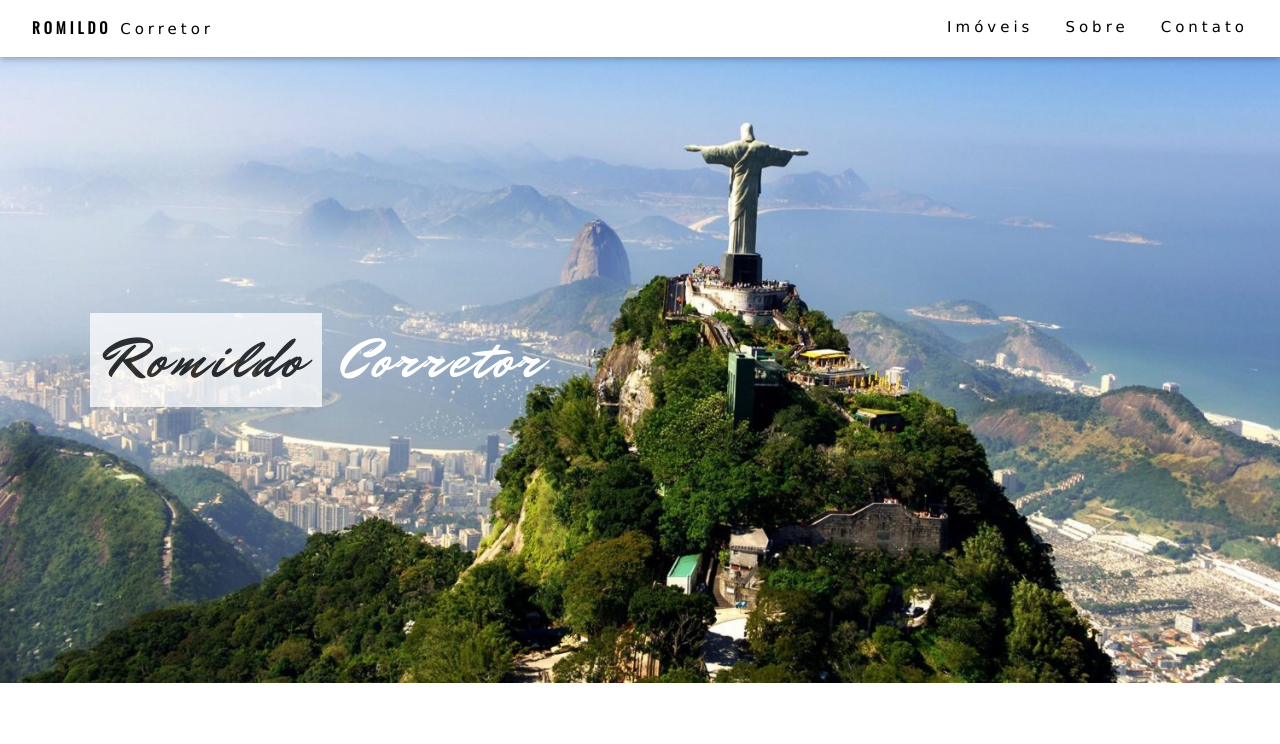
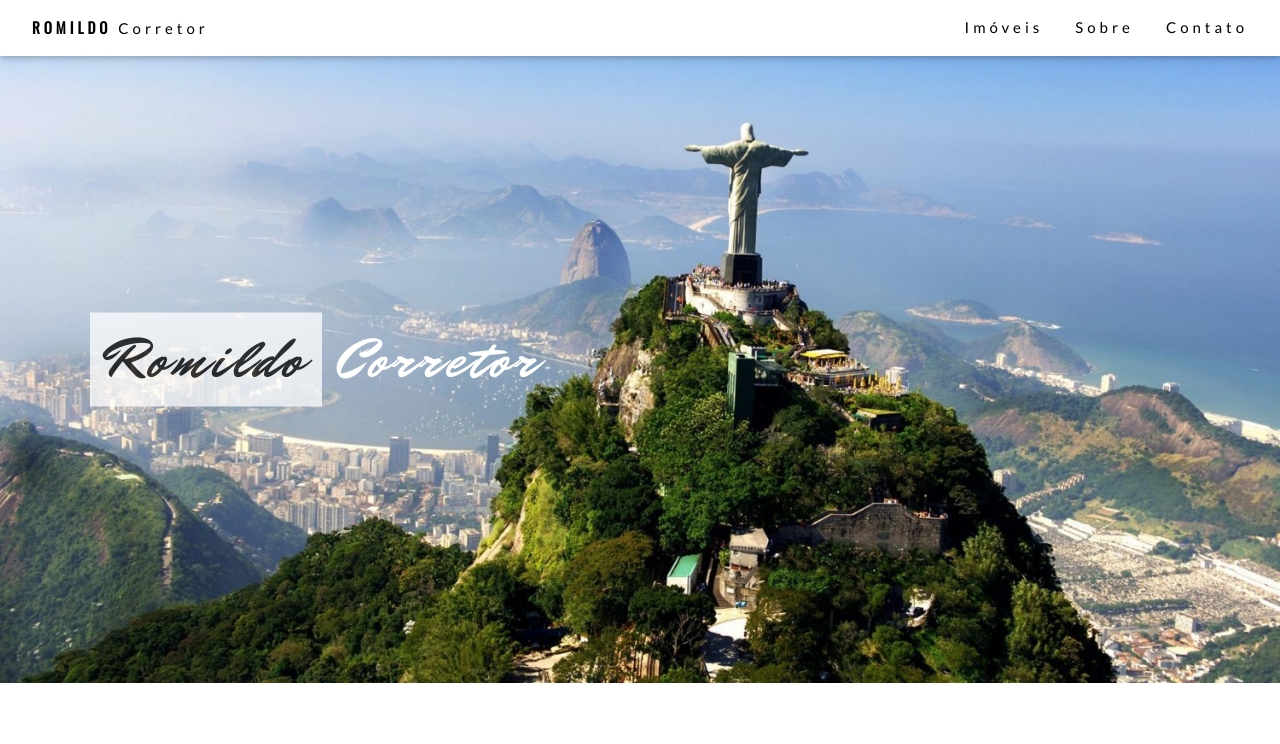
Before and after one commit to rc2dev/romildo-website, a website: page website/index.html in a window 1280 px wide. Shown: the top 744 px of the page. Drawn offline with nearby package versions, Linux system fonts and the light colour scheme.

Commit message:
Change the default font

```diff
--- a/website/css/style.css
+++ b/website/css/style.css
@@ -1,3 +1,9 @@
+/* Font for document */
+body, h1, h2, h3, h4, h5, h6, p {
+  font-family: "Lato", sans-serif;
+}
+
+
 /* Fonts for navbar and header */
 .title1 {
   font-family: Oswald, sans-serif;
--- a/website/index.html
+++ b/website/index.html
@@ -33,7 +33,7 @@
       <!-- Icons -->
       <script src="https://kit.fontawesome.com/c762a91b97.js"></script>
       <!-- Fonts -->
-      <link rel="stylesheet" href="https://fonts.googleapis.com/css?family=Mr+Dafoe|Oswald">
+      <link rel="stylesheet" href="https://fonts.googleapis.com/css?family=Mr+Dafoe|Oswald|Lato">
   </head>
   <body>
 
```
